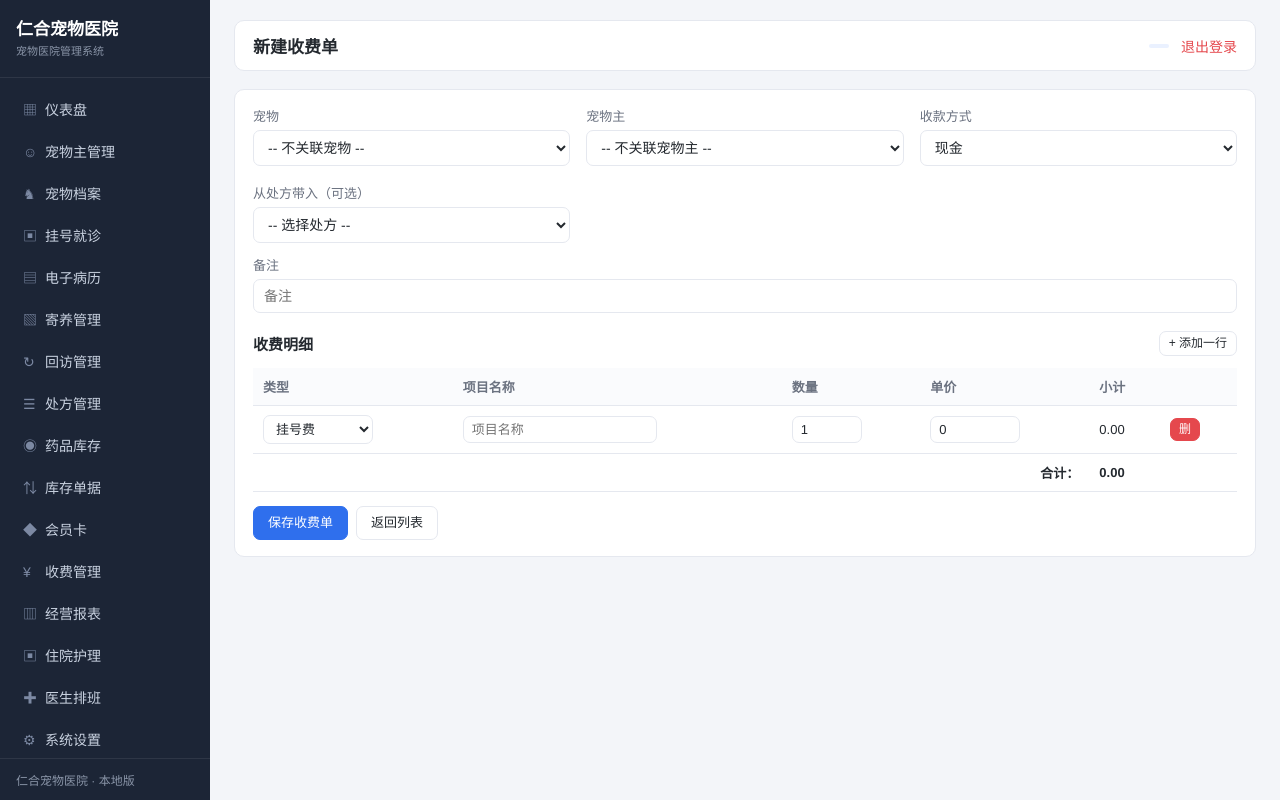
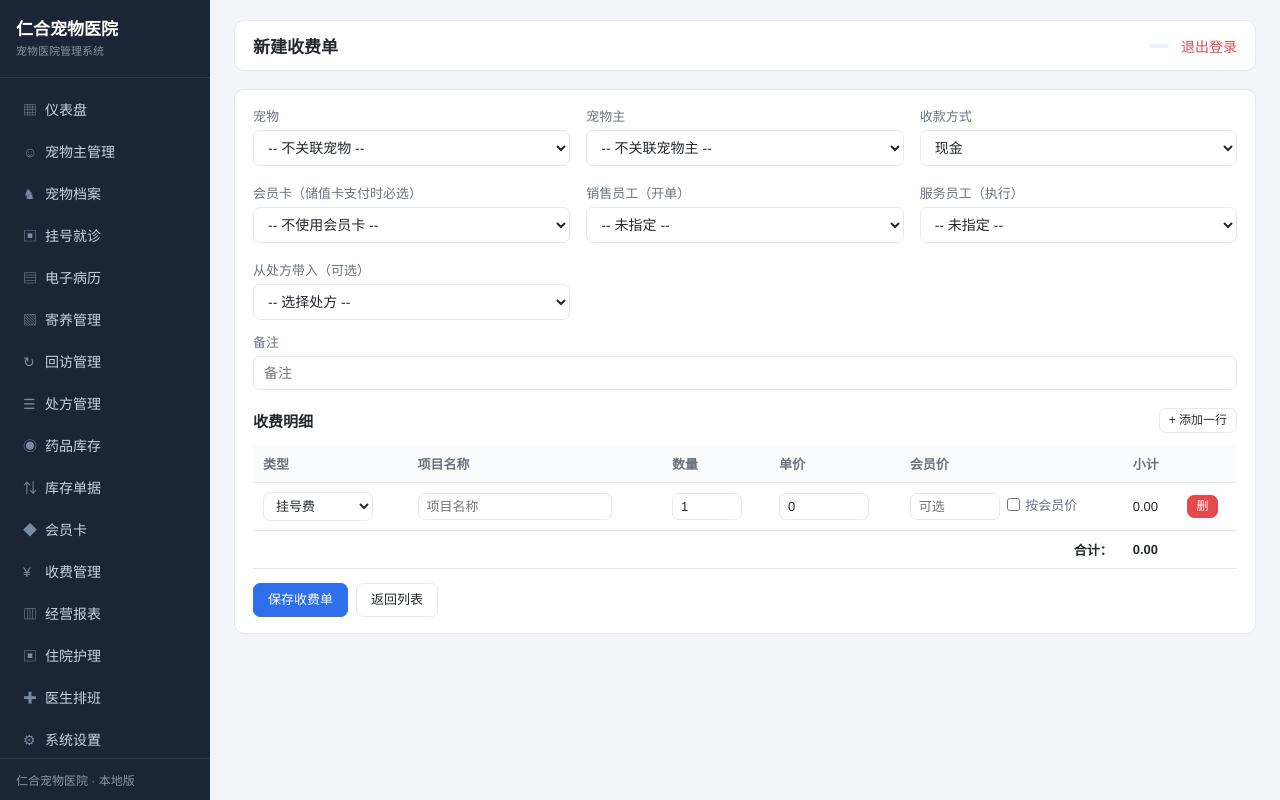
Before and after one commit to liuxinvet/RHPetHospital, a Flask app: template templates/billing_form.html in a window 1280 px wide. Run offline with Flask 3, Linux system fonts and the light colour scheme; data comes from the database, SQL or seed files in the repository; the template is opened without the code that fills it: most values are stand-ins (such as "Sample title", 1, 10 or a date in 2020).

Commit message:
feat: v4 上传 templates/billing_form.html

```diff
--- a/templates/billing_form.html
+++ b/templates/billing_form.html
@@ -25,9 +25,37 @@
       </div>
       <div class="form-item">
         <label>收款方式</label>
-        <select name="method">
-          {% for m in ['现金','微信','支付宝','刷卡','挂账'] %}
+        <select name="method" id="pay-method">
+          {% for m in ['现金','微信','支付宝','刷卡','挂账','储值卡'] %}
           <option value="{{ m }}">{{ m }}</option>
+          {% endfor %}
+        </select>
+      </div>
+      <div class="form-item">
+        <label>会员卡（储值卡支付时必选）</label>
+        <select name="card_id" id="card_id">
+          <option value="">-- 不使用会员卡 --</option>
+          {% for c in cards %}
+          <option value="{{ c.id }}" data-balance="{{ c.balance }}">{{ c.card_no }} {{ c.card_name or '' }} {{ c.owner_name }}（余额 ¥{{ '%.2f'|format(c.balance) }}）</option>
+          {% endfor %}
+        </select>
+        <span class="muted" id="card-hint"></span>
+      </div>
+      <div class="form-item">
+        <label>销售员工（开单）</label>
+        <select name="sale_employee_id">
+          <option value="">-- 未指定 --</option>
+          {% for doc in doctors %}
+          <option value="{{ doc.id }}">{{ doc.name }}（{{ doc.title }}）</option>
+          {% endfor %}
+        </select>
+      </div>
+      <div class="form-item">
+        <label>服务员工（执行）</label>
+        <select name="service_employee_id">
+          <option value="">-- 未指定 --</option>
+          {% for doc in doctors %}
+          <option value="{{ doc.id }}">{{ doc.name }}（{{ doc.title }}）</option>
           {% endfor %}
         </select>
       </div>
@@ -49,23 +77,26 @@
     <h3 class="section-title">收费明细 <button type="button" class="btn btn-sm" onclick="addBillRow()">+ 添加一行</button></h3>
     <table class="bill-items">
       <thead>
-        <tr><th>类型</th><th>项目名称</th><th>数量</th><th>单价</th><th>小计</th><th></th></tr>
+        <tr><th>类型</th><th>项目名称</th><th>数量</th><th>单价</th><th>会员价</th><th>小计</th><th></th></tr>
       </thead>
       <tbody id="bill-body">
         <tr>
           <td><select name="item_type[]" style="width:110px">
             <option>挂号费</option><option>诊疗费</option><option>药品费</option>
-            <option>检查费</option><option>住院费</option><option>美容费</option><option>其他</option>
+            <option>检查费</option><option>住院费</option><option>寄养费</option><option>美容费</option><option>其他</option>
           </select></td>
           <td><input type="text" name="item_name[]" placeholder="项目名称" style="min-width:160px"></td>
           <td><input type="number" name="qty[]" value="1" min="1" style="width:70px" oninput="calcBillTotal()"></td>
           <td><input type="number" name="price[]" value="0" min="0" step="0.01" style="width:90px" oninput="calcBillTotal()"></td>
+          <td><input type="number" name="member_price[]" value="" min="0" step="0.01" style="width:90px" placeholder="可选"
+                     oninput="calcBillTotal()">
+              <label class="chk"><input type="checkbox" name="is_member_price[]" value="1" onchange="applyMemberPrice(this)"> 按会员价</label></td>
           <td class="bill-sub">0.00</td>
           <td><button type="button" class="btn btn-danger btn-xs" onclick="this.closest('tr').remove();calcBillTotal()">删</button></td>
         </tr>
       </tbody>
       <tfoot>
-        <tr><td colspan="4" style="text-align:right"><b>合计：</b></td><td><b id="bill-total">0.00</b></td><td></td></tr>
+        <tr><td colspan="5" style="text-align:right"><b>合计：</b></td><td><b id="bill-total">0.00</b></td><td></td></tr>
       </tfoot>
     </table>
 
@@ -76,6 +107,24 @@
   </form>
 </div>
 <script>
+  // 会员卡联动：选择储值卡支付时提示余额
+  var payMethod = document.getElementById('pay-method');
+  var cardSel = document.getElementById('card_id');
+  var cardHint = document.getElementById('card-hint');
+  function updateCardHint(){
+    if (payMethod.value === '储值卡') {
+      if (!cardSel.value) {
+        cardHint.textContent = '请选择一张储值卡';
+      } else {
+        var bal = parseFloat(cardSel.selectedOptions[0].dataset.balance || 0);
+        cardHint.textContent = '卡余额 ¥' + bal.toFixed(2) + '，将全额扣款并增加积分';
+      }
+    } else {
+      cardHint.textContent = '';
+    }
+  }
+  payMethod.addEventListener('change', updateCardHint);
+  cardSel.addEventListener('change', updateCardHint);
   // 宠物选择联动宠物主
   document.getElementById('pet_id').addEventListener('change', function () {
     var opt = this.options[this.selectedIndex];
```
